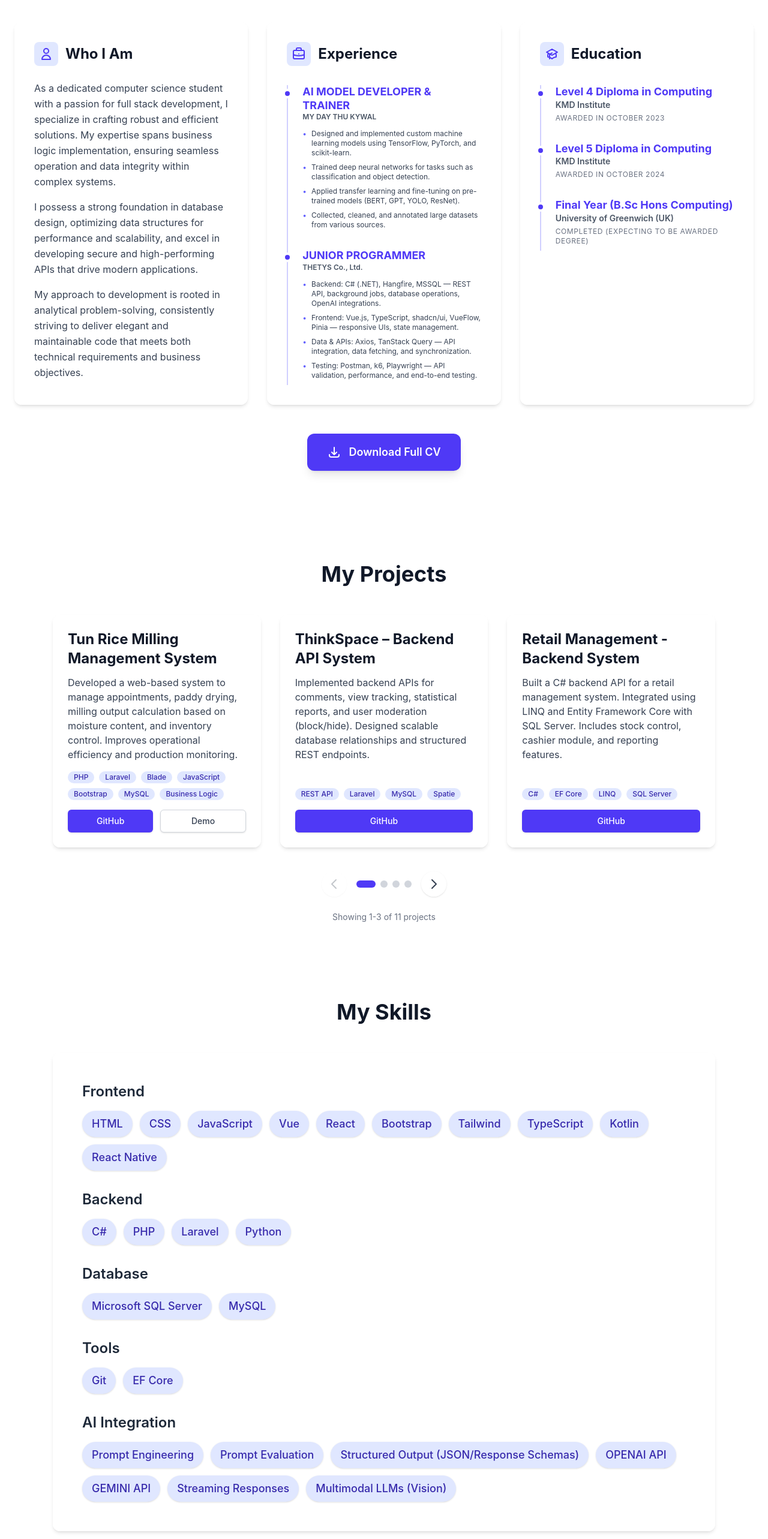
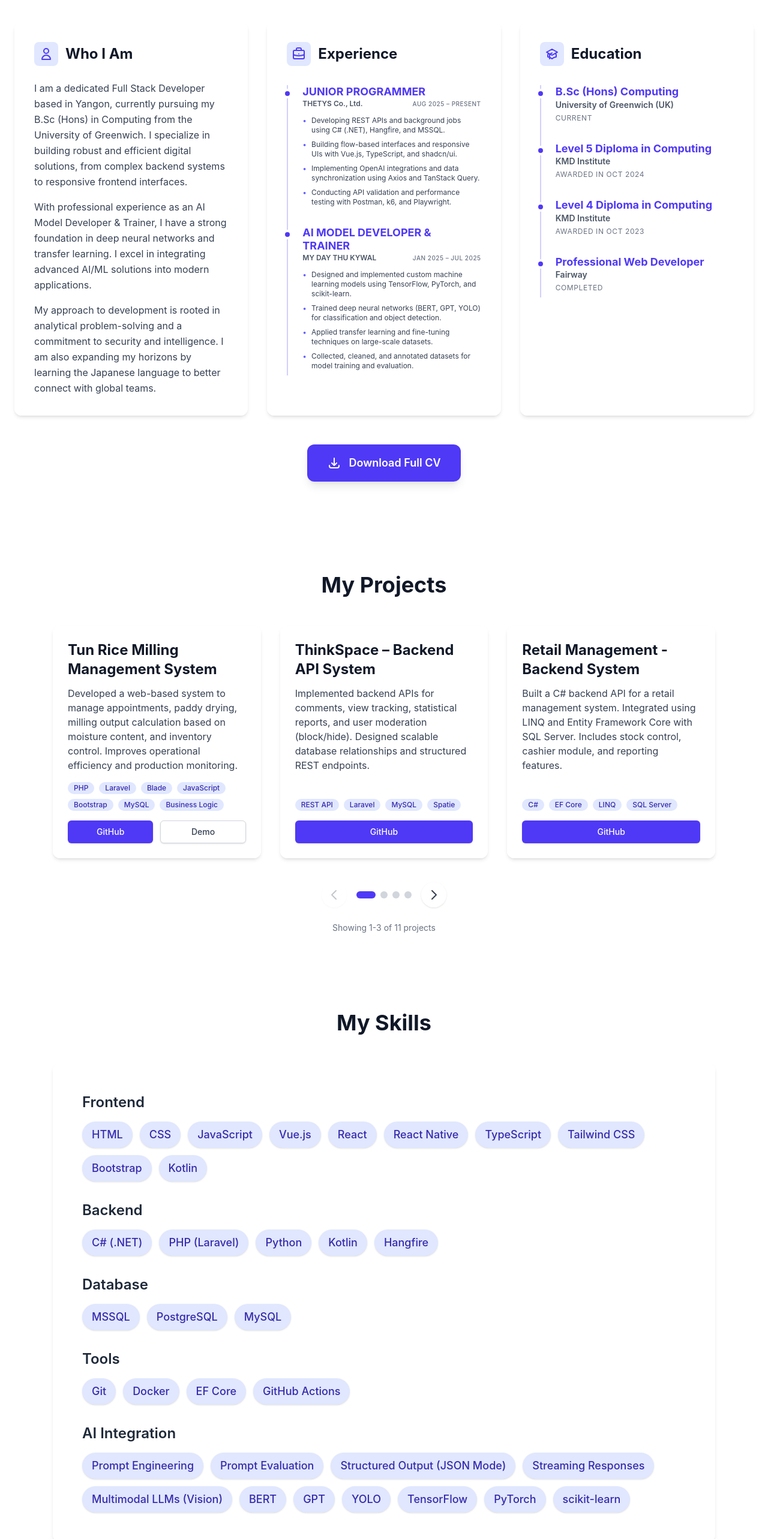
Before and after one commit to PyaePhyo-Win/ppwin-portfolio, a Vue app: page / in a window 1280 px wide. Shown: the part 980-3546 px from the top of the page at 60% size. Built offline with nearby package versions, Linux system fonts and the light colour scheme.

Commit message:
refinement

```diff
--- a/src/components/AboutSection.vue
+++ b/src/components/AboutSection.vue
@@ -12,17 +12,11 @@
               <path stroke-linecap="round" stroke-linejoin="round" stroke-width="2" d="M16 7a4 4 0 11-8 0 4 4 0 018 0zM12 14a7 7 0 00-7 7h14a7 7 0 00-7-7z" />
             </svg>
           </div>
-          <h3 class="text-2xl font-bold text-gray-900 dark:text-white">Who I Am</h3>
+          <h3 class="text-2xl font-bold text-gray-900 dark:text-white">{{ ABOUT_ME.title }}</h3>
         </div>
         <div class="text-gray-700 dark:text-gray-300 space-y-4 leading-relaxed text-sm md:text-base flex-grow">
-          <p>
-            As a dedicated computer science student with a passion for full stack development, I specialize in crafting robust and efficient solutions. My expertise spans business logic implementation, ensuring seamless operation and data integrity within complex systems.
-          </p>
-          <p>
-            I possess a strong foundation in database design, optimizing data structures for performance and scalability, and excel in developing secure and high-performing APIs that drive modern applications.
-          </p>
-          <p>
-            My approach to development is rooted in analytical problem-solving, consistently striving to deliver elegant and maintainable code that meets both technical requirements and business objectives.
+          <p v-for="(paragraph, index) in ABOUT_ME.description" :key="index">
+            {{ paragraph }}
           </p>
         </div>
       </div>
@@ -41,7 +35,10 @@
           <div v-for="(work, index) in WORK_EXPERIENCE" :key="index" class="relative pl-6 border-l-2 border-indigo-500/30 pb-8 last:pb-2">
             <div class="absolute -left-[9px] top-1.5 w-4 h-4 rounded-full bg-indigo-600 border-4 border-white dark:border-gray-800 z-10"></div>
             <h4 class="text-lg font-bold text-indigo-600 dark:text-indigo-400 leading-tight">{{ work.role }}</h4>
-            <p class="text-xs font-semibold text-gray-600 dark:text-gray-400 mb-3">{{ work.company }}</p>
+            <div class="flex flex-wrap justify-between items-baseline mb-3">
+              <p class="text-xs font-semibold text-gray-600 dark:text-gray-400">{{ work.company }}</p>
+              <p v-if="work.period" class="text-[10px] font-medium text-gray-500 dark:text-gray-500 uppercase tracking-wider">{{ work.period }}</p>
+            </div>
             <ul class="text-xs text-gray-700 dark:text-gray-300 space-y-2">
               <li v-for="(desc, dIndex) in work.description" :key="dIndex" class="flex items-start">
                 <span class="mr-2 text-indigo-500">•</span>
@@ -78,7 +75,7 @@
     <!-- Download CV Button -->
     <div class="mt-12 flex justify-center">
       <a
-        href="/public/ppwin_cv.pdf"
+        href="/ppwin_cv.pdf"
         download
         class="inline-flex items-center px-8 py-4 border border-transparent text-lg font-semibold rounded-xl shadow-lg text-white bg-indigo-600 hover:bg-indigo-700 focus:outline-none focus:ring-2 focus:ring-offset-2 focus:ring-indigo-500 transition-all duration-300 transform hover:-translate-y-1 hover:shadow-indigo-500/25"
       >
@@ -92,5 +89,5 @@
 </template>
 
 <script setup lang="ts">
-import { WORK_EXPERIENCE, EDUCATION } from '../constants/data';
+import { WORK_EXPERIENCE, EDUCATION, ABOUT_ME } from '../constants/data';
 </script>
--- a/src/constants/data.ts
+++ b/src/constants/data.ts
@@ -12,44 +12,60 @@ export const NAV_LINKS: NavLink[] = [
   { name: 'Contact', href: '#contact' },
 ];
 
+export const ABOUT_ME = {
+  title: 'Who I Am',
+  description: [
+    "I am a dedicated Full Stack Developer based in Yangon, currently pursuing my B.Sc (Hons) in Computing from the University of Greenwich. I specialize in building robust and efficient digital solutions, from complex backend systems to responsive frontend interfaces.",
+    "With professional experience as an AI Model Developer & Trainer, I have a strong foundation in deep neural networks and transfer learning. I excel in integrating advanced AI/ML solutions into modern applications.",
+    "My approach to development is rooted in analytical problem-solving and a commitment to security and intelligence. I am also expanding my horizons by learning the Japanese language to better connect with global teams."
+  ]
+};
+
 export const WORK_EXPERIENCE: WorkExperience[] = [
+  {
+    role: 'JUNIOR PROGRAMMER',
+    company: 'THETYS Co., Ltd.',
+    period: 'Aug 2025 – Present',
+    description: [
+      'Developing REST APIs and background jobs using C# (.NET), Hangfire, and MSSQL.',
+      'Building flow-based interfaces and responsive UIs with Vue.js, TypeScript, and shadcn/ui.',
+      'Implementing OpenAI integrations and data synchronization using Axios and TanStack Query.',
+      'Conducting API validation and performance testing with Postman, k6, and Playwright.',
+    ],
+  },
   {
     role: 'AI MODEL DEVELOPER & TRAINER',
     company: 'MY DAY THU KYWAL',
+    period: 'Jan 2025 – Jul 2025',
     description: [
       'Designed and implemented custom machine learning models using TensorFlow, PyTorch, and scikit-learn.',
-      'Trained deep neural networks for tasks such as classification and object detection.',
-      'Applied transfer learning and fine-tuning on pre-trained models (BERT, GPT, YOLO, ResNet).',
-      'Collected, cleaned, and annotated large datasets from various sources.',
-    ],
-  },
-  {
-    role: 'JUNIOR PROGRAMMER',
-    company: 'THETYS Co., Ltd.',
-    description: [
-      'Backend: C# (.NET), Hangfire, MSSQL — REST API, background jobs, database operations, OpenAI integrations.',
-      'Frontend: Vue.js, TypeScript, shadcn/ui, VueFlow, Pinia — responsive UIs, state management.',
-      'Data & APIs: Axios, TanStack Query — API integration, data fetching, and synchronization.',
-      'Testing: Postman, k6, Playwright — API validation, performance, and end-to-end testing.',
+      'Trained deep neural networks (BERT, GPT, YOLO) for classification and object detection.',
+      'Applied transfer learning and fine-tuning techniques on large-scale datasets.',
+      'Collected, cleaned, and annotated datasets for model training and evaluation.',
     ],
   },
 ];
 
 export const EDUCATION: Education[] = [
   {
-    degree: 'Level 4 Diploma in Computing',
-    institution: 'KMD Institute',
-    period: 'Awarded in October 2023',
+    degree: 'B.Sc (Hons) Computing',
+    institution: 'University of Greenwich (UK)',
+    period: 'Current',
   },
   {
     degree: 'Level 5 Diploma in Computing',
     institution: 'KMD Institute',
-    period: 'Awarded in October 2024',
+    period: 'Awarded in Oct 2024',
   },
   {
-    degree: 'Final Year (B.Sc Hons Computing)',
-    institution: 'University of Greenwich (UK)',
-    period: 'Completed (Expecting to be awarded Degree)',
+    degree: 'Level 4 Diploma in Computing',
+    institution: 'KMD Institute',
+    period: 'Awarded in Oct 2023',
+  },
+  {
+    degree: 'Professional Web Developer',
+    institution: 'Fairway',
+    period: 'Completed',
   },
 ];
 
@@ -124,9 +140,17 @@ export const PROJECTS: Project[] = [
 ];
 
 export const SKILLS: Skills = {
-  Frontend: ['HTML', 'CSS', 'JavaScript', 'Vue', 'React', 'Bootstrap', 'Tailwind', 'TypeScript', 'Kotlin', 'React Native'],
-  Backend: ['C#', 'PHP', 'Laravel', 'Python'],
-  Database: ['Microsoft SQL Server', 'MySQL'],
-  Tools: ['Git', 'EF Core'],
-  AI: ['Prompt Engineering', 'Prompt Evaluation', 'Structured Output (JSON/Response Schemas)', 'OPENAI API', 'GEMINI API', 'Streaming Responses', 'Multimodal LLMs (Vision)']
+  Frontend: ['HTML', 'CSS', 'JavaScript', 'Vue.js', 'React', 'React Native', 'TypeScript', 'Tailwind CSS', 'Bootstrap', 'Kotlin'],
+  Backend: ['C# (.NET)', 'PHP (Laravel)', 'Python', 'Kotlin', 'Hangfire'],
+  Database: ['MSSQL', 'PostgreSQL', 'MySQL'],
+  Tools: ['Git', 'Docker', 'EF Core', 'GitHub Actions'],
+  AI: [
+    'Prompt Engineering',
+    'Prompt Evaluation',
+    'Structured Output (JSON Mode)',
+    'Streaming Responses',
+    'Multimodal LLMs (Vision)',
+    'BERT', 'GPT', 'YOLO',
+    'TensorFlow', 'PyTorch', 'scikit-learn'
+  ]
 };
--- a/src/types/index.ts
+++ b/src/types/index.ts
@@ -20,6 +20,7 @@ export interface NavLink {
 export interface WorkExperience {
   role: string;
   company: string;
+  period?: string;
   description: string[];
 }
 
```
Also changed, not shown: 1 other file (tests, documents, lock files or other folders).
